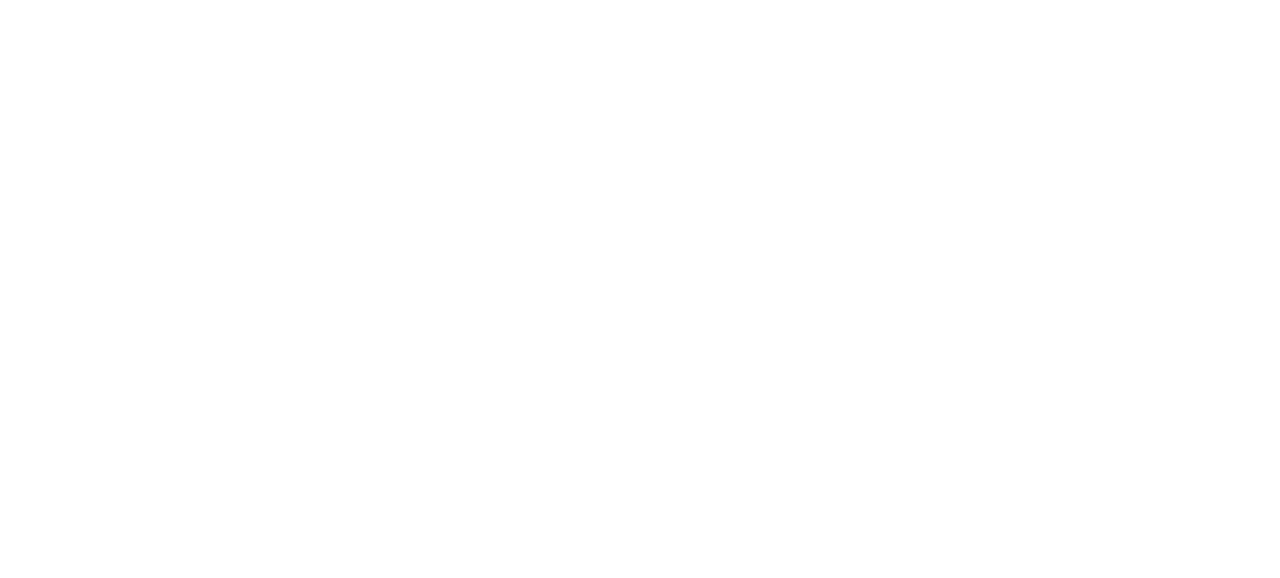
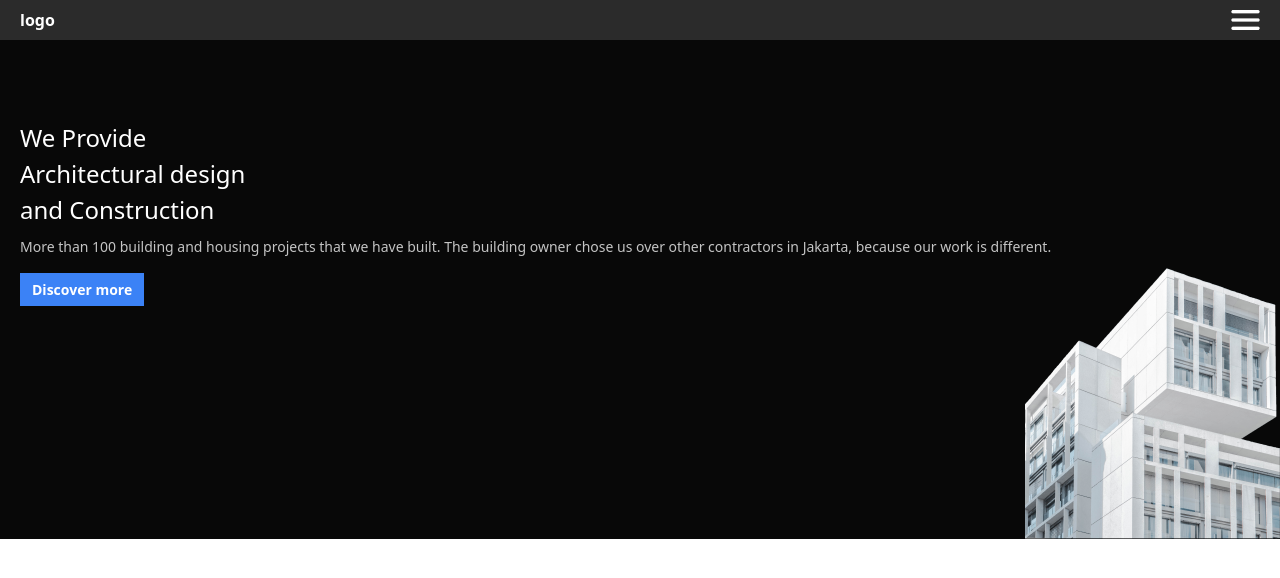
Before and after one commit to KoustavDev/Real_Estate_page, a website built with Vite: page index.html in a window 1280 px wide. Built offline with nearby package versions, Linux system fonts and the light colour scheme.

Commit message:
24/4/24 nav, hero section completed.

```diff
--- a/index.html
+++ b/index.html
@@ -1,13 +1,53 @@
 <!doctype html>
 <html lang="en">
+
 <head>
   <meta charset="UTF-8" />
   <link rel="icon" type="image/svg+xml" href="/vite.svg" />
   <meta name="viewport" content="width=device-width, initial-scale=1.0" />
   <title>Vite App</title>
+  <link rel="stylesheet" href="main.css">
 </head>
+
 <body>
-    <div id="app"></div>
+  <!-- Nav bar start -->
+  <nav class="bg-[#2B2B2B] text-white h-10 px-5 flex justify-between items-center">
+    <div class="tetx-[20] font-bold">logo</div>
+    <div>
+      <img src="/🦆 icon _menu_.png" alt="icon_menu">
+    </div>
+  </nav>
+  <!-- Nav bar end -->
+
+  <main>
+    <!-- Hero section start -->
+
+    <!-- Hero content start -->
+
+    <section class="bg-[#080808] text-white">
+      <div class="flex flex-col pt-20 px-5 gap-2">
+        <h1 class="text-xl font-medium">We Provide <br> Architectural design <br> and Construction</h1>
+        <p class="text-[#C4C4C4] text-base">
+          More than 100 building and housing projects that we have built.
+          The building owner chose us over other contractors in Jakarta,
+          because our work is different.
+        </p>
+        <button class="self-start text-base font-semibold bg-blue-500 py-1.5 px-3 mt-2">Discover more</button>
+      </div>
+      <!-- Hero content end -->
+
+      <!-- Hero image start -->
+      <div class="flex justify-end -mt-32">
+        <img src="/Hero_building.png" alt="Hero_building">
+      </div>
+      <!-- Hero image end -->
+    </section>
+
+
+
+    <!-- Hero section end -->
+  </main>
   <script type="module" src="/main.js"></script>
 </body>
+
 </html>
--- a/main.js
+++ b/main.js
@@ -1 +1 @@
-import './style.css'
+import './main.css'
--- a/tailwind.config.js
+++ b/tailwind.config.js
@@ -2,7 +2,17 @@
 export default {
   content: ["./*.{html,js}"],
   theme: {
-    extend: {},
+    extend: {
+      fontSize:{
+        sm:"0.75rem",
+        base:"0.875rem",
+        md:"1rem",
+        lg:"1.25rem",
+        xl:"1.5rem",
+        "2xl":"1.75rem",
+        "3sm":"2.25rem",
+      }
+    },
   },
   plugins: [],
 }
```
Also changed, not shown: public/Hero_building.png (added), public/🦆 icon _menu_.png (added). Lines whose indentation alone changed are shown as unchanged.
